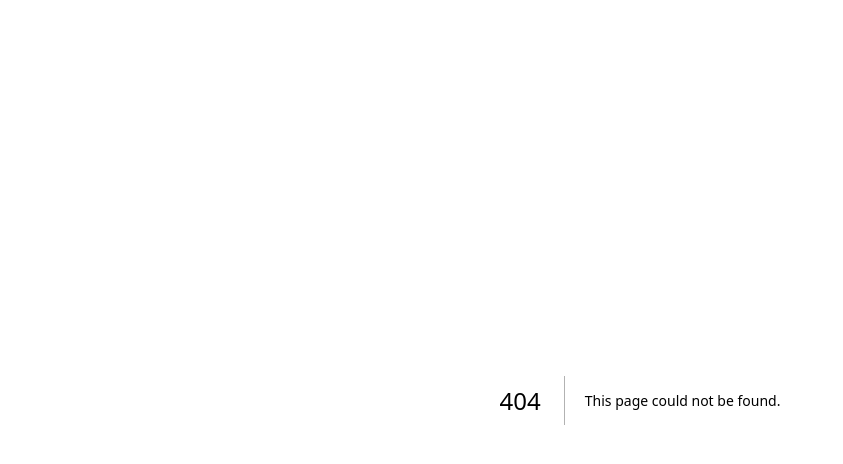
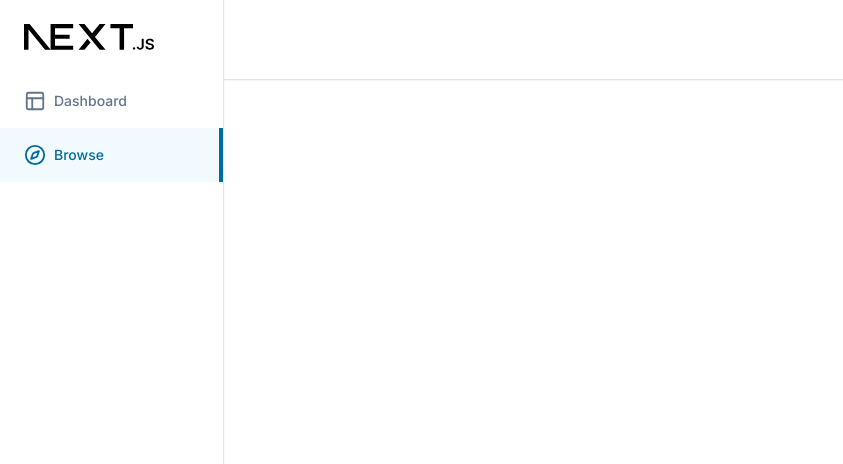
Before and after one commit to jjvemz/next-lms, a Next.js app: page /search in a window 1280 px wide. Before the commit this address had no page. Shown: the top 464 px of the page, without its empty margins (0-843 px from the left). Built offline with nearby package versions, Linux system fonts and the light colour scheme.

Commit message:
static layout

```diff
--- /dev/null
+++ b/app/(dashboard)/(routes)/search/page.tsx
@@ -0,0 +1,11 @@
+import React from 'react'
+
+const SearchPage = () => {
+  return (
+    <div>
+        Es una pagina de busqueda
+    </div>
+  )
+}
+
+export default SearchPage
--- /dev/null
+++ b/app/(dashboard)/_components/MobileSidebar.tsx
@@ -0,0 +1,21 @@
+import { Menu } from "lucide-react";
+import Sidebar from "./sidebar";
+import {
+  Sheet,
+  SheetContent,
+  SheetTrigger
+} from '@/components/ui/sheet'
+const MobileSidebar = () => {
+  return (
+    <Sheet>
+      <SheetTrigger className="md:hidden pr-4 hover:opacity-75 transition">
+        <Menu/>
+      </SheetTrigger>
+      <SheetContent side="left" className="p-0 bg-white">
+        <Sidebar />
+      </SheetContent>
+    </Sheet>
+  )
+}
+
+export default MobileSidebar
--- /dev/null
+++ b/app/(dashboard)/_components/Navbar.tsx
@@ -0,0 +1,13 @@
+import React from 'react'
+import MobileSidebar from './MobileSidebar'
+import NavBarRoutes from '../../../components/NavBarRoutes'
+const Navbar = () => {
+  return (
+    <div className='p-4 border-b h-full flex items-center bg-white shadow-sm'>
+        <MobileSidebar/>
+        <NavBarRoutes/>
+    </div>
+  )
+}
+
+export default Navbar
--- /dev/null
+++ b/app/(dashboard)/_components/logo.tsx
@@ -0,0 +1,13 @@
+import Image from 'next/image'
+
+const Logo = () => {
+  return (
+    <Image
+    height={130}
+    width={130}
+    alt="logo"
+    src="/next.svg"/>
+  )
+}
+
+export default Logo
--- /dev/null
+++ b/app/(dashboard)/_components/sidebar-item.tsx
@@ -0,0 +1,52 @@
+"use client";
+
+import { LucideIcon } from "lucide-react";
+import { usePathname, useRouter } from "next/navigation";
+import { cn } from "@/lib/utils";
+
+interface SideBarItemProps {
+  icon: LucideIcon;
+  label: string;
+  href: string;
+}
+
+const SidebarItem = ({ icon: Icon, label, href }: SideBarItemProps) => {
+  const pathName = usePathname();
+  const router = useRouter();
+
+  const isActive =
+    (pathName === "/" && href === "/") ||
+    pathName === href ||
+    pathName?.startsWith(`${href}/`);
+
+  const onClick = () => {
+    router.push(href);
+  };
+  return (
+    <button
+      onClick={onClick}
+      type="button"
+      className={cn(
+        "flex items-center gap-x-2 text-slate-500 text-sm font-[500] pl-6 transition-all hover:text-slate-600 hover:bg-slate-300/20",
+        isActive && "text-sky-700 bg-sky-200/20 hover:bg-sky-200/20 hover:text-sky-700"
+      )}
+    >
+        <div className="flex items-center gap-x-2 py-4">
+            <Icon
+            size={22}
+            className={cn(
+                "text-slate-500",
+                isActive && "text-sky-700"
+            )}/>
+            {label}
+        </div>
+        <div
+        className={cn(
+            "ml-auto opacity-0 border-2 border-sky-700 h-full transition-all",
+            isActive && "opacity-100"
+        )}/>
+    </button>
+  );
+};
+
+export default SidebarItem;
--- /dev/null
+++ b/app/(dashboard)/_components/sidebar-routes.tsx
@@ -0,0 +1,34 @@
+"use client"
+import { Layout, Compass } from 'lucide-react'
+import SidebarItem from './sidebar-item'
+
+const guestRoutes= [
+  {
+    icon: Layout,
+    label:"Dashboard",
+    href:"/"
+  },
+  {
+    icon: Compass,
+    label:"Browse",
+    href:"/search"
+  }
+]
+
+const SidebarRoutes = () => {
+  const routes = guestRoutes;
+
+  return (
+    <div className="flex flex-col w-full">
+      {routes.map((route) => (
+          <SidebarItem
+            key={route.href}
+            icon={route.icon}
+            label={route.label}
+            href={route.href}
+          />))}
+    </div>
+  )
+}
+
+export default SidebarRoutes
--- /dev/null
+++ b/app/(dashboard)/_components/sidebar.tsx
@@ -0,0 +1,16 @@
+import Logo from "./logo";
+import SidebarRoutes from "./sidebar-routes";
+const Sidebar = () => {
+  return (
+    <div className="h-full border-r flex flex-col overflow-y-auto bg-white shadow-sm">
+      <div className="p-6">
+        <Logo />
+      </div>
+      <div className="flex flex-col w-full">
+        <SidebarRoutes />
+      </div>
+    </div>
+  );
+};
+
+export default Sidebar;
--- a/app/(dashboard)/layout.tsx
+++ b/app/(dashboard)/layout.tsx
@@ -1,12 +1,23 @@
 import React from 'react'
-
+import Sidebar from './_components/sidebar'
+import Navbar from './_components/Navbar'
 const DashboardLayout = ({
     children
 }:{
     children: React.ReactNode
 }) =>{
   return (
-    <div>DashboardLayout</div>
+    <div className="h-full">
+        <div className="h-[80px] md:pl-56 fixed inset-y-0 w-full z-50">
+            <Navbar />
+        </div>
+        <div className="hidden md:flex w-56 flex-col fixed inset-y-0 z-50">
+            <Sidebar/>
+        </div>
+        <main className='md:pl-56 h-full'>
+            {children}
+        </main>
+    </div>
   )
 }
 
--- /dev/null
+++ b/components/NavBarRoutes.tsx
@@ -0,0 +1,13 @@
+"use client";
+import { UserButton } from '@clerk/nextjs'
+import React from 'react'
+
+const NavBarRoutes = () => {
+  return (
+    <div className='flex gap-x-2 ml-auto'>
+      <UserButton />
+    </div>
+  )
+}
+
+export default NavBarRoutes
--- /dev/null
+++ b/components/ui/sheet.tsx
@@ -0,0 +1,140 @@
+"use client"
+
+import * as React from "react"
+import * as SheetPrimitive from "@radix-ui/react-dialog"
+import { cva, type VariantProps } from "class-variance-authority"
+import { X } from "lucide-react"
+
+import { cn } from "@/lib/utils"
+
+const Sheet = SheetPrimitive.Root
+
+const SheetTrigger = SheetPrimitive.Trigger
+
+const SheetClose = SheetPrimitive.Close
+
+const SheetPortal = SheetPrimitive.Portal
+
+const SheetOverlay = React.forwardRef<
+  React.ElementRef<typeof SheetPrimitive.Overlay>,
+  React.ComponentPropsWithoutRef<typeof SheetPrimitive.Overlay>
+>(({ className, ...props }, ref) => (
+  <SheetPrimitive.Overlay
+    className={cn(
+      "fixed inset-0 z-50 bg-black/80  data-[state=open]:animate-in data-[state=closed]:animate-out data-[state=closed]:fade-out-0 data-[state=open]:fade-in-0",
+      className
+    )}
+    {...props}
+    ref={ref}
+  />
+))
+SheetOverlay.displayName = SheetPrimitive.Overlay.displayName
+
+const sheetVariants = cva(
+  "fixed z-50 gap-4 bg-white p-6 shadow-lg transition ease-in-out data-[state=closed]:duration-300 data-[state=open]:duration-500 data-[state=open]:animate-in data-[state=closed]:animate-out dark:bg-neutral-950",
+  {
+    variants: {
+      side: {
+        top: "inset-x-0 top-0 border-b data-[state=closed]:slide-out-to-top data-[state=open]:slide-in-from-top",
+        bottom:
+          "inset-x-0 bottom-0 border-t data-[state=closed]:slide-out-to-bottom data-[state=open]:slide-in-from-bottom",
+        left: "inset-y-0 left-0 h-full w-3/4 border-r data-[state=closed]:slide-out-to-left data-[state=open]:slide-in-from-left sm:max-w-sm",
+        right:
+          "inset-y-0 right-0 h-full w-3/4 border-l data-[state=closed]:slide-out-to-right data-[state=open]:slide-in-from-right sm:max-w-sm",
+      },
+    },
+    defaultVariants: {
+      side: "right",
+    },
+  }
+)
+
+interface SheetContentProps
+  extends React.ComponentPropsWithoutRef<typeof SheetPrimitive.Content>,
+    VariantProps<typeof sheetVariants> {}
+
+const SheetContent = React.forwardRef<
+  React.ElementRef<typeof SheetPrimitive.Content>,
+  SheetContentProps
+>(({ side = "right", className, children, ...props }, ref) => (
+  <SheetPortal>
+    <SheetOverlay />
+    <SheetPrimitive.Content
+      ref={ref}
+      className={cn(sheetVariants({ side }), className)}
+      {...props}
+    >
+      <SheetPrimitive.Close className="absolute right-4 top-4 rounded-sm opacity-70 ring-offset-white transition-opacity hover:opacity-100 focus:outline-none focus:ring-2 focus:ring-neutral-950 focus:ring-offset-2 disabled:pointer-events-none data-[state=open]:bg-neutral-100 dark:ring-offset-neutral-950 dark:focus:ring-neutral-300 dark:data-[state=open]:bg-neutral-800">
+        <X className="h-4 w-4" />
+        <span className="sr-only">Close</span>
+      </SheetPrimitive.Close>
+      {children}
+    </SheetPrimitive.Content>
+  </SheetPortal>
+))
+SheetContent.displayName = SheetPrimitive.Content.displayName
+
+const SheetHeader = ({
+  className,
+  ...props
+}: React.HTMLAttributes<HTMLDivElement>) => (
+  <div
+    className={cn(
+      "flex flex-col space-y-2 text-center sm:text-left",
+      className
+    )}
+    {...props}
+  />
+)
+SheetHeader.displayName = "SheetHeader"
+
+const SheetFooter = ({
+  className,
+  ...props
+}: React.HTMLAttributes<HTMLDivElement>) => (
+  <div
+    className={cn(
+      "flex flex-col-reverse sm:flex-row sm:justify-end sm:space-x-2",
+      className
+    )}
+    {...props}
+  />
+)
+SheetFooter.displayName = "SheetFooter"
+
+const SheetTitle = React.forwardRef<
+  React.ElementRef<typeof SheetPrimitive.Title>,
+  React.ComponentPropsWithoutRef<typeof SheetPrimitive.Title>
+>(({ className, ...props }, ref) => (
+  <SheetPrimitive.Title
+    ref={ref}
+    className={cn("text-lg font-semibold text-neutral-950 dark:text-neutral-50", className)}
+    {...props}
+  />
+))
+SheetTitle.displayName = SheetPrimitive.Title.displayName
+
+const SheetDescription = React.forwardRef<
+  React.ElementRef<typeof SheetPrimitive.Description>,
+  React.ComponentPropsWithoutRef<typeof SheetPrimitive.Description>
+>(({ className, ...props }, ref) => (
+  <SheetPrimitive.Description
+    ref={ref}
+    className={cn("text-sm text-neutral-500 dark:text-neutral-400", className)}
+    {...props}
+  />
+))
+SheetDescription.displayName = SheetPrimitive.Description.displayName
+
+export {
+  Sheet,
+  SheetPortal,
+  SheetOverlay,
+  SheetTrigger,
+  SheetClose,
+  SheetContent,
+  SheetHeader,
+  SheetFooter,
+  SheetTitle,
+  SheetDescription,
+}
--- a/package.json
+++ b/package.json
@@ -10,6 +10,7 @@
   },
   "dependencies": {
     "@clerk/nextjs": "^6.9.6",
+    "@radix-ui/react-dialog": "^1.1.4",
     "@radix-ui/react-slot": "^1.1.1",
     "@types/node": "22.10.2",
     "@types/react": "19.0.2",
@@ -29,5 +30,8 @@
     "tailwindcss": "3.4.17",
     "tailwindcss-animate": "^1.0.7",
     "typescript": "5.7.2"
+  },
+  "devDependencies": {
+    "shadcn-ui": "^0.9.4"
   }
 }
```
Also changed, not shown: 1 other file (tests, documents, lock files or other folders).
